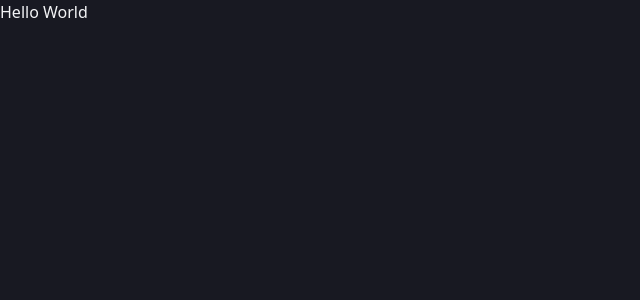
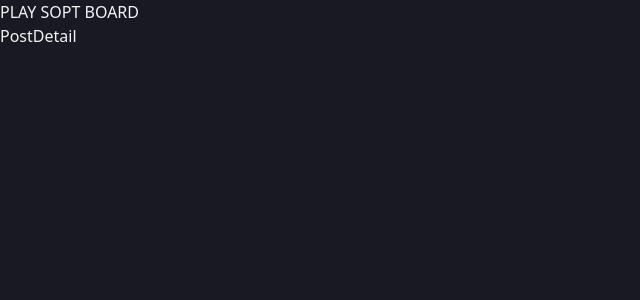
Before and after one commit to 39-play-sopt-web/JoYeSeul, a React (Vite) app in the folder Week4/Homework/: page /posts/1 in a window 1280 px wide. Shown: the top 300 px of the page, without its empty margins (0-640 px from the left). Built offline with nearby package versions, Linux system fonts and the light colour scheme; a web font is replaced by a local one.

Commit message:
feat: 라우터 및 헤더 레이아웃 구성

```diff
--- a/Week4/Homework/package.json
+++ b/Week4/Homework/package.json
@@ -11,7 +11,8 @@
   },
   "dependencies": {
     "react": "^19.3.1",
-    "react-dom": "^19.3.1"
+    "react-dom": "^19.3.1",
+    "react-router": "^8.5.1"
   },
   "devDependencies": {
     "@eslint/js": "^10.0.1",
--- a/Week4/Homework/src/App.tsx
+++ b/Week4/Homework/src/App.tsx
@@ -1,5 +1,6 @@
-function App() {
-  return <h1>Hello World</h1>;
+import router from "@/router/Router";
+import { RouterProvider } from "react-router";
+
+export default function App() {
+  return <RouterProvider router={router} />;
 }
-
-export default App;
--- /dev/null
+++ b/Week4/Homework/src/components/header/Header.tsx
@@ -0,0 +1,7 @@
+export default function Header() {
+  return (
+    <header>
+      <h1>PLAY SOPT BOARD</h1>
+    </header>
+  );
+}
--- /dev/null
+++ b/Week4/Homework/src/layouts/HeaderLayout.tsx
@@ -0,0 +1,13 @@
+import Header from "@/components/header/Header";
+import { Outlet } from "react-router";
+
+export default function HeaderLayout() {
+  return (
+    <>
+      <Header />
+      <main>
+        <Outlet />
+      </main>
+    </>
+  );
+}
--- /dev/null
+++ b/Week4/Homework/src/pages/home/Home.tsx
@@ -0,0 +1,3 @@
+export default function Home() {
+  return <h1>Home</h1>;
+}
--- /dev/null
+++ b/Week4/Homework/src/pages/post/detail/PostDetail.tsx
@@ -0,0 +1,3 @@
+export default function PostDetail() {
+  return <h1>PostDetail</h1>;
+}
--- /dev/null
+++ b/Week4/Homework/src/pages/post/edit/PostEdit.tsx
@@ -0,0 +1,3 @@
+export default function PostEdit() {
+  return <h1>PostEdit</h1>;
+}
--- /dev/null
+++ b/Week4/Homework/src/pages/post/list/PostList.tsx
@@ -0,0 +1,3 @@
+export default function PostList() {
+  return <h1>PostList</h1>;
+}
--- /dev/null
+++ b/Week4/Homework/src/pages/post/new/PostNew.tsx
@@ -0,0 +1,3 @@
+export default function PostNew() {
+  return <h1>PostNew</h1>;
+}
--- /dev/null
+++ b/Week4/Homework/src/router/Router.ts
@@ -0,0 +1,37 @@
+import HeaderLayout from "@/layouts/HeaderLayout";
+import Home from "@/pages/home/Home";
+import PostDetail from "@/pages/post/detail/PostDetail";
+import PostEdit from "@/pages/post/edit/PostEdit";
+import PostList from "@/pages/post/list/PostList";
+import PostNew from "@/pages/post/new/PostNew";
+import { createBrowserRouter } from "react-router";
+
+const router = createBrowserRouter([
+  {
+    path: "/",
+    Component: Home,
+  },
+  {
+    Component: HeaderLayout,
+    children: [
+      {
+        path: "/posts",
+        Component: PostList,
+      },
+      {
+        path: "/posts/new",
+        Component: PostNew,
+      },
+      {
+        path: "/posts/:id",
+        Component: PostDetail,
+      },
+      {
+        path: "/posts/:id/edit",
+        Component: PostEdit,
+      },
+    ],
+  },
+]);
+
+export default router;
```
Also changed, not shown: 1 other file (tests, documents, lock files or other folders).
